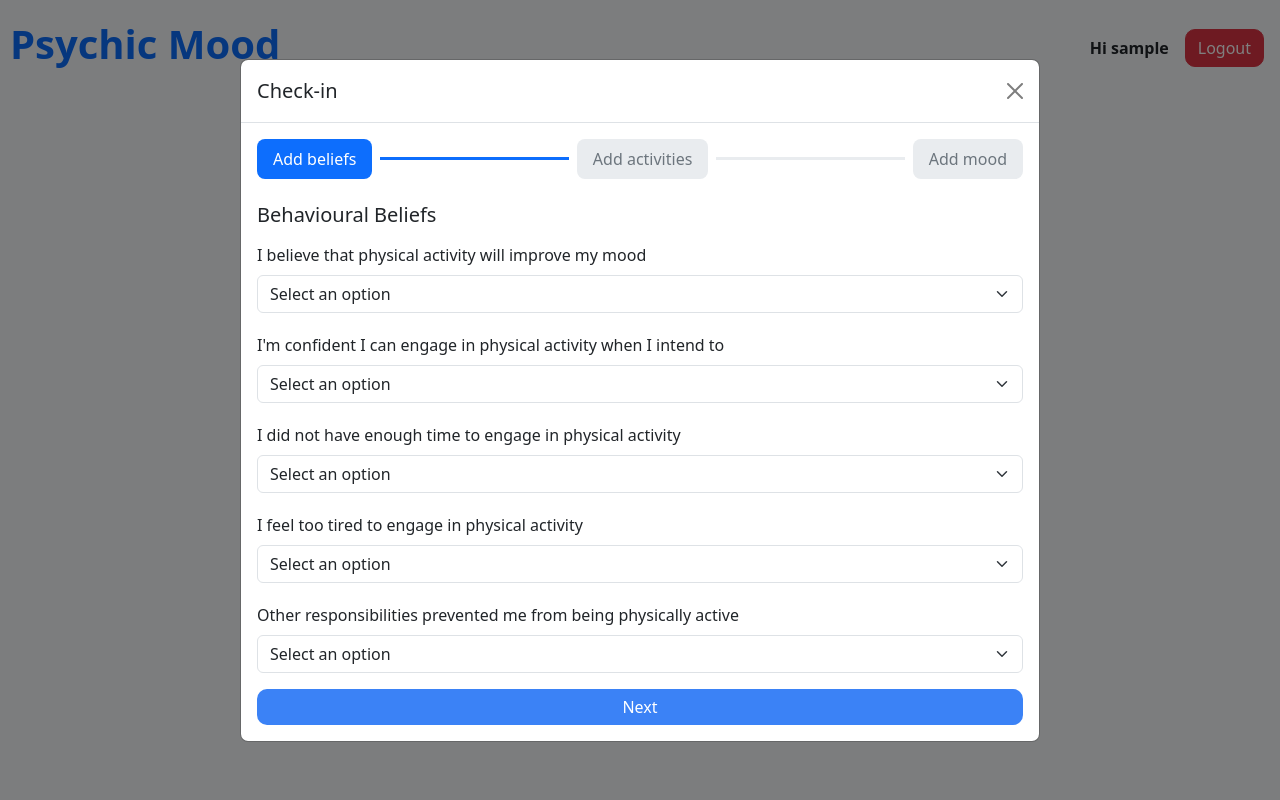
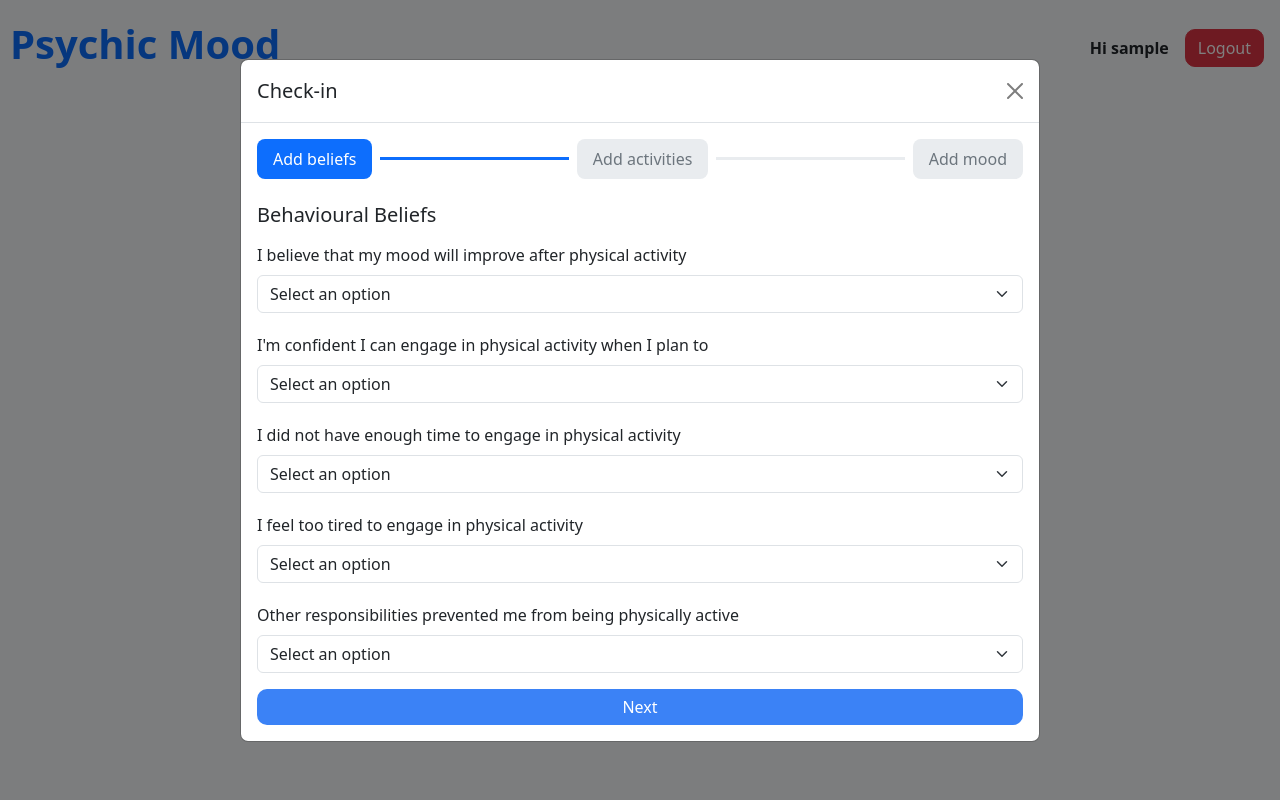
Before and after one commit to VITAE-01/psychic-mood, a Django app: page /dashboard/ in a window 1280 px wide, after a click on "Check-In activity info". Run offline with Django 5.2, Linux system fonts and the light colour scheme; the visitor is signed in with stand-in values (Sample User, id 1); data that the repository does not hold is empty.

Commit message:
UPDATE: perceived benefits and self efficacy behavioural questions

```diff
--- a/frontend/dashboard/templates/dashboard/components/checkin_form.html
+++ b/frontend/dashboard/templates/dashboard/components/checkin_form.html
@@ -32,7 +32,7 @@
 
                         <div class="mb-3">
 
-                            <label class="form-label">I believe that physical activity will improve my mood</label>
+                            <label class="form-label">I believe that my mood will improve after physical activity</label>
                             <select name="perceived_benefits" class="form-select belief-field">
                                 <option value="">Select an option</option>
                                 <option value="1">Strongly disagree</option>
@@ -43,7 +43,7 @@
                             </select>
                             <div class="text-danger small mt-1" id="error-perceived_benefits"></div>
 
-                            <label class="form-label mt-3">I'm confident I can engage in physical activity when I intend to</label>
+                            <label class="form-label mt-3">I'm confident I can engage in physical activity when I plan to</label>
                             <select name="self_efficacy" class="form-select belief-field">
                                 <option value="">Select an option</option>
                                 <option value="1">Strongly disagree</option>
```
